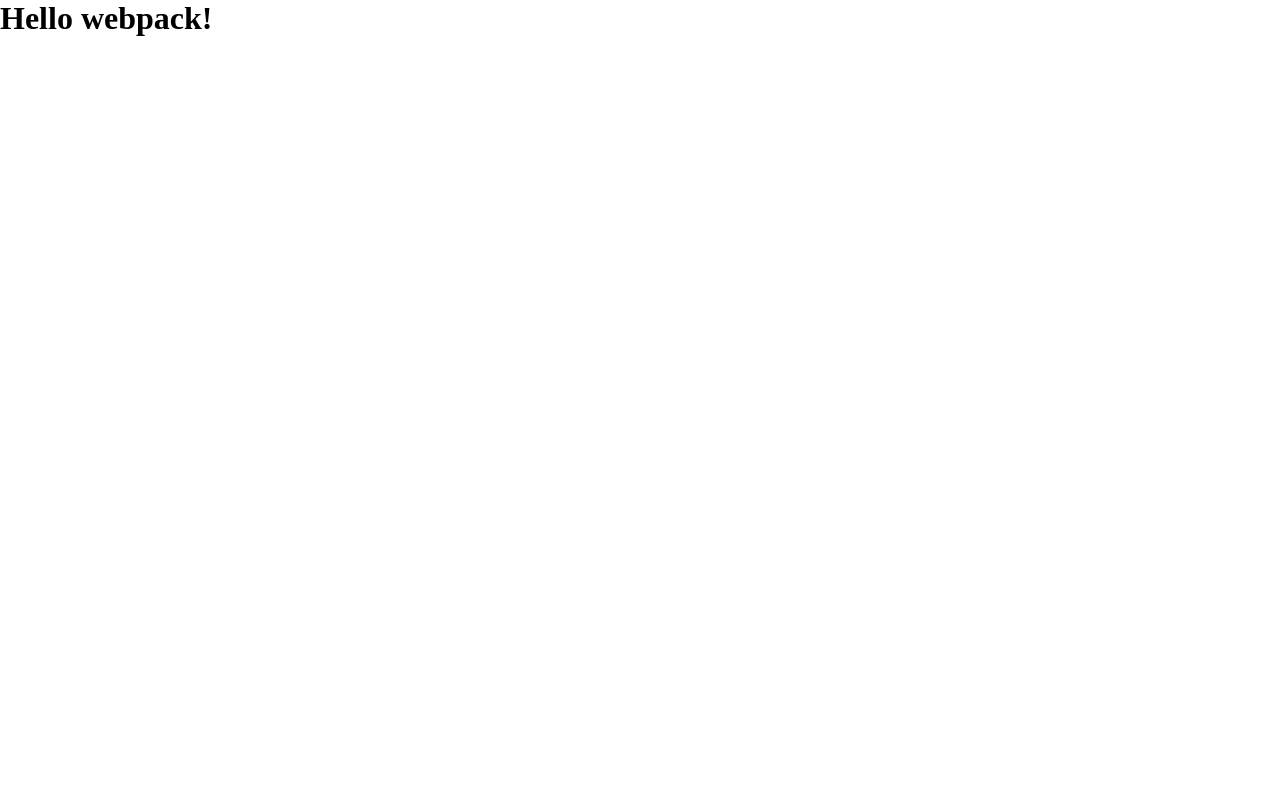
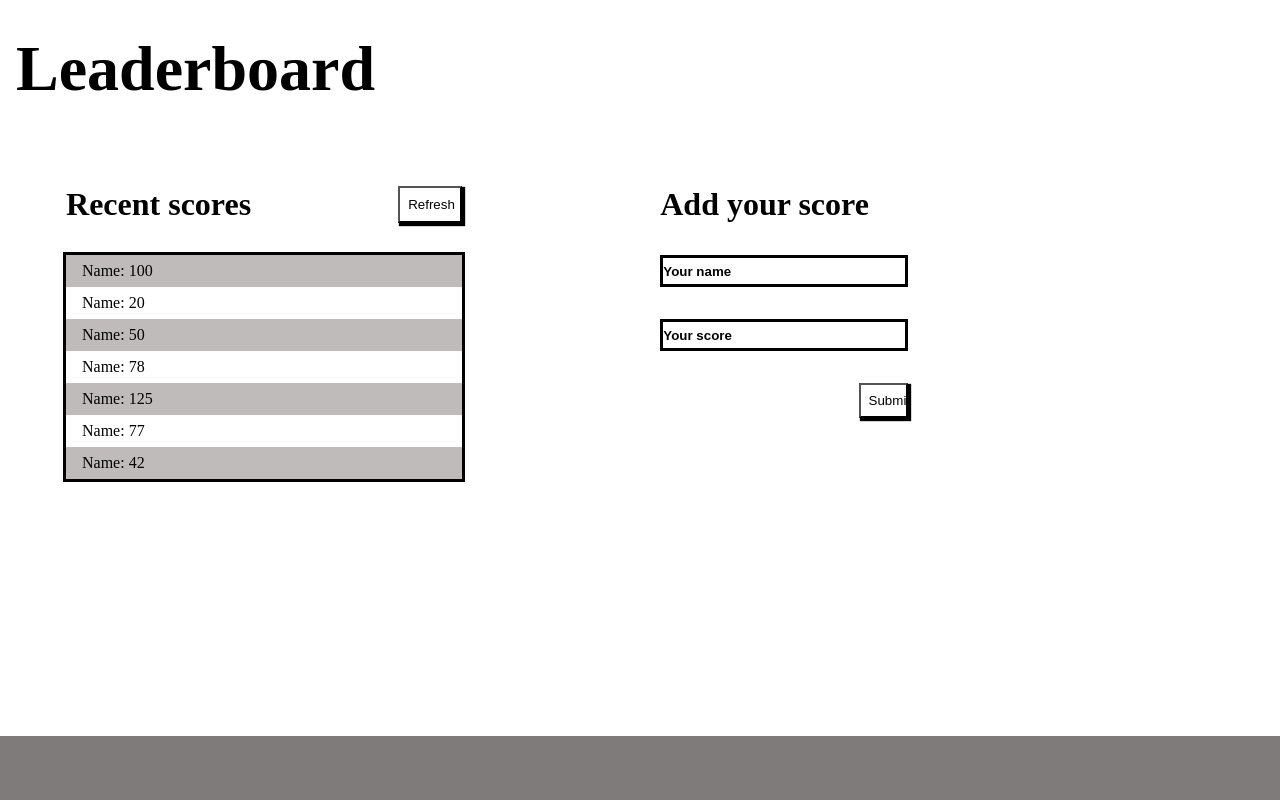
Before and after one commit to oovillagran/Leaderboard-Project, a website built with webpack: page dist/index.html in a window 1280 px wide. Built offline with nearby package versions, Linux system fonts and the light colour scheme.

```diff
--- a/dist/index.html
+++ b/dist/index.html
@@ -1,11 +1,56 @@
 <!DOCTYPE html>
 <html lang="en">
 <head>
-    <meta charset="UTF-8">
-    <meta name="viewport" content="width=device-width, initial-scale=1.0">
-    <title>Wbpack Exercise</title>
+  <meta charset="UTF-8">
+  <meta http-equiv="X-UA-Compatible" content="IE=edge">
+  <meta name="viewport" content="width=device-width, initial-scale=1.0">
+  <title>Leaderboard</title>
 <script defer src="runtime.bundle.js"></script><script defer src="main.bundle.js"></script></head>
-<body>
-    <h1>Hello webpack!</h1>
+<body class="flex">
+  <header>
+    <h1 class="header">Leaderboard</h1>
+  </header>
+  <main class="grid">
+    <section class="scores">
+      <div class="scores-section">
+        <div class="scores-header flex">
+          <h2 class="scores-title">Recent scores</h2>
+          <button class="refresh" type="button" id="refresh-button">Refresh</button>
+        </div>
+        <div class="list-div">
+          <ul class="scores-list">
+            <li class="gamer-name">Name: 100</li>
+            <li class="gamer-name">Name: 20</li>
+            <li class="gamer-name">Name: 50</li>
+            <li class="gamer-name">Name: 78</li>
+            <li class="gamer-name">Name: 125</li>
+            <li class="gamer-name">Name: 77</li>
+            <li class="gamer-name">Name: 42</li>
+          </ul>
+        </div>
+      </div>
+      <div>
+    </section>
+    <section class="form-scores flex">
+      <h3 class="add-title">Add your score</h3>
+      <form id="add-score" class="add-form flex" action="" method="">
+        <label for="name">
+          <input type="text" name="name" id="name" class="add-name" placeholder="Your name" required>
+        </label>
+        <label for="score">
+          <input type="number" name="score" id="score" class="add-score" placeholder="Your score" required>
+        </label>
+        <div class="add-button flex">
+          <button type="button" id="add-button">Submit</button>
+        </div>
+      </form>
+    </div>
+
+    </section>
+  </main>
+  <footer class="footer">
+
+  </footer>
+
 </body>
 </html>
--- a/dist/print.bundle.js
+++ /dev/null
@@ -1 +0,0 @@
-(()=>{"use strict"})();
```
Also changed, not shown: dist/runtime.bundle.js (+3 -27 lines), 1 other file.
